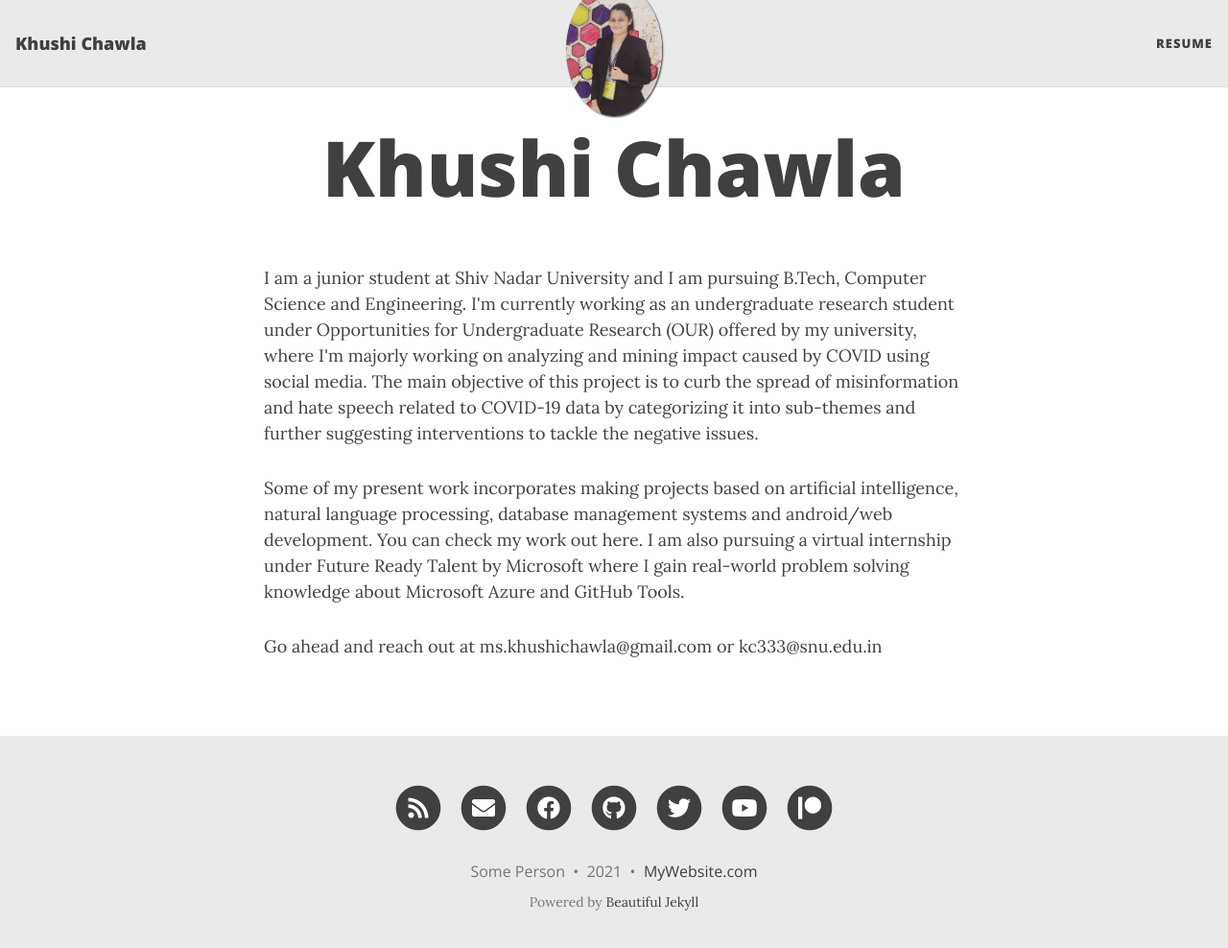
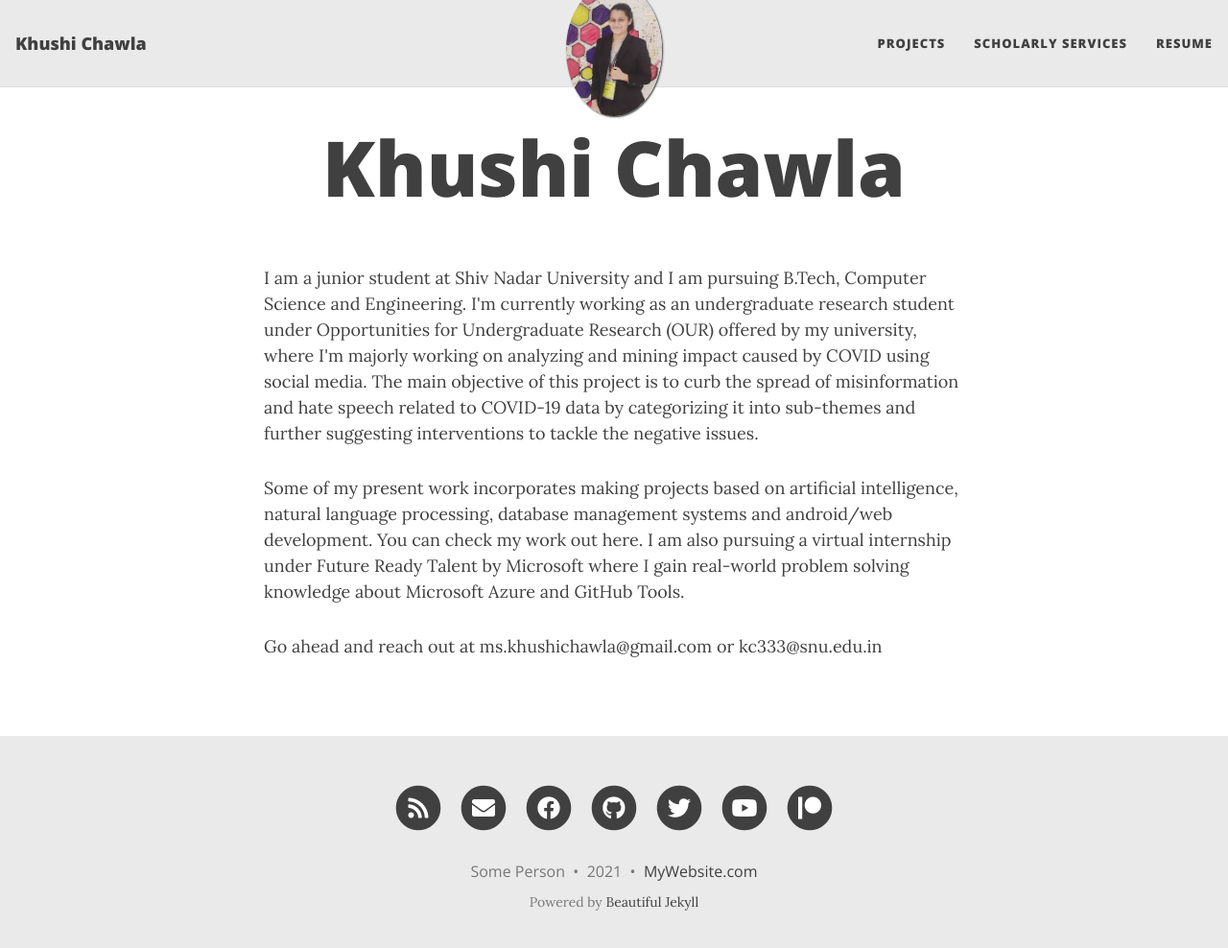
Before and after one commit to khushi1811/khushi1811.github.io, a Jekyll site: the page built from index.html, in a window 1280 px wide and 1001 px high. Shown: the top 988 px of the window at 96% size. Built offline with Jekyll 4.4.1, drawn with Linux system fonts in a browser that asks for light colours; nearby versions of some CDN libraries; the list of posts is cut into pages by our own code.

Commit message:
Update nav.html

```diff
--- a/_includes/nav.html
+++ b/_includes/nav.html
@@ -12,10 +12,16 @@
 
   <div class="collapse navbar-collapse" id="main-navbar">
     <ul class="navbar-nav ml-auto">
-
+        <li class="nav-item">
+              <a class="nav-link" href="">Projects</a>
+            </li>
+            <li class="nav-item">
+              <a class="nav-link" href="">Scholarly Services</a>
+            </li>
           <li class="nav-item">
             <a class="nav-link" href="https://drive.google.com/file/d/1q0wNWjfEB80Ia1k1QqCXprlo85B0_2YC/view?usp=sharing">Resume</a>
           </li>
+
 
     </ul>
   </div>
```
